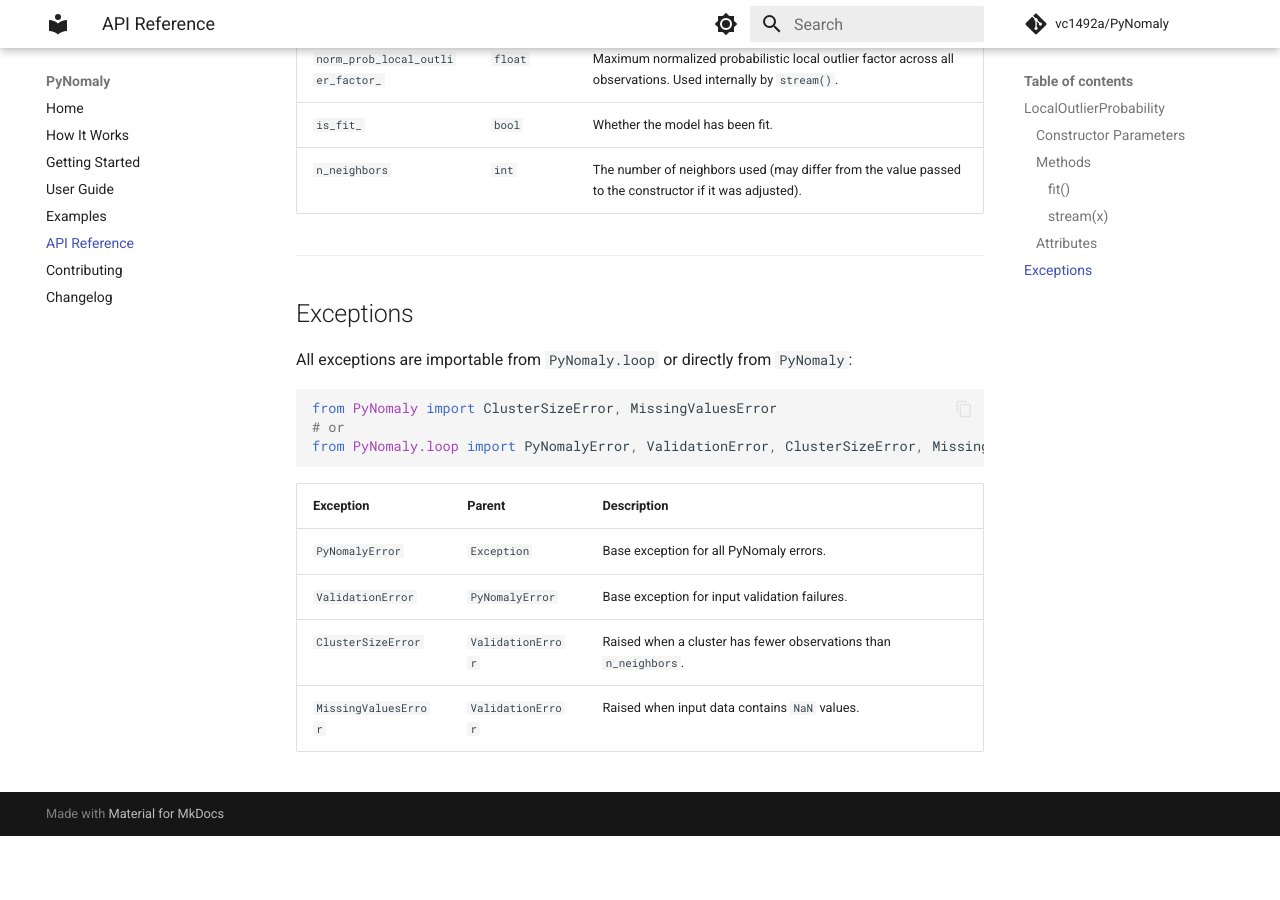
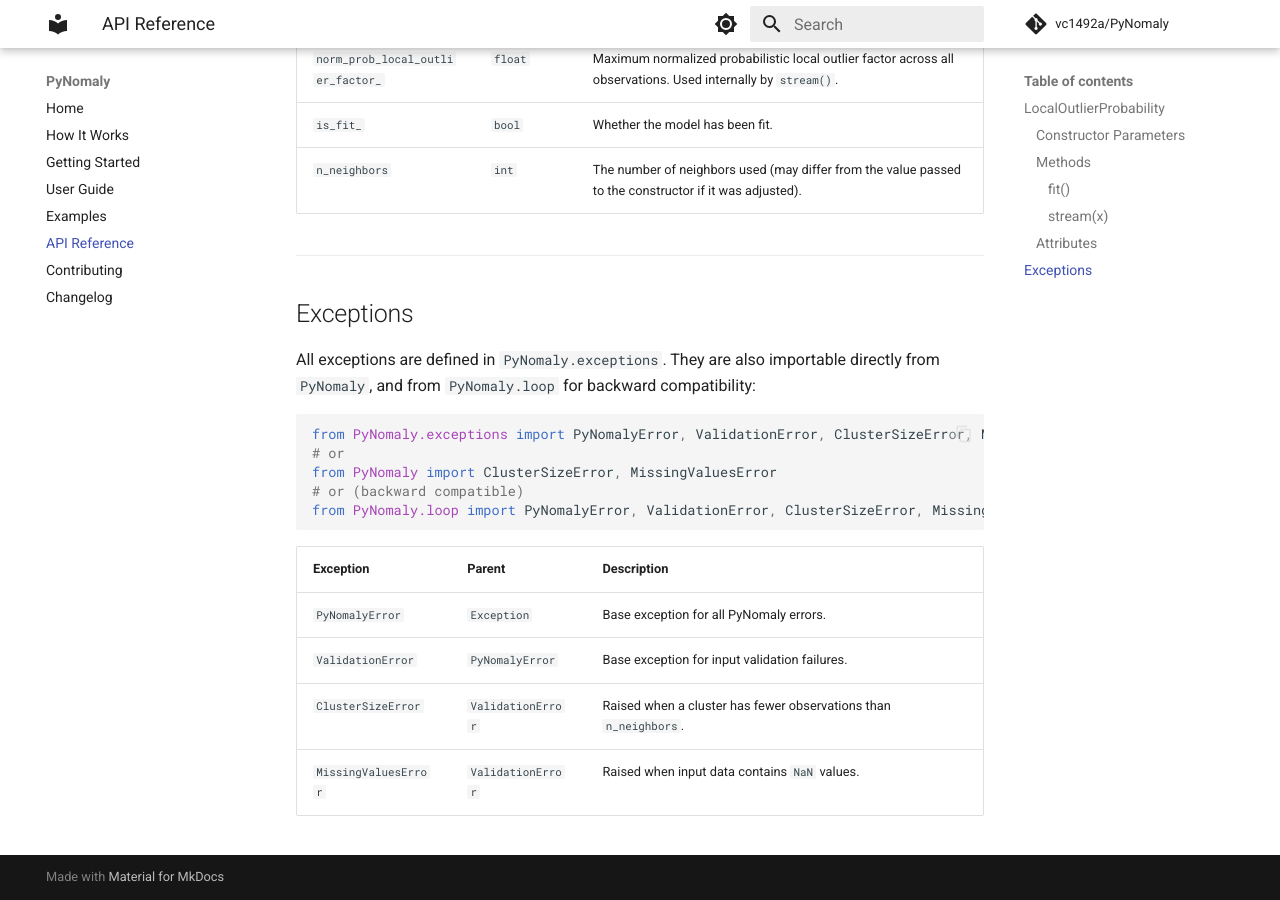
Before and after one commit to vc1492a/PyNomaly, an MkDocs documentation site: the page built from docs/api.md, in a window 1280 px wide and 900 px high, scrolled down 2937 px. Built offline with MkDocs 1.6.1 and Material for MkDocs 9.7.7, drawn with Linux system fonts in a browser that asks for light colours; comment, search, counter and statistics services are not loaded; before the commit the page ends 3773 px from its top, so only the background shows below that.

Commit message:
Re-export exception classes from PyNomaly.loop for backward compatibility.
The exceptions moved to PyNomaly.exceptions in 1.0.0 and were no longer
importable from PyNomaly.loop. Import them back into loop, list them in
loop.__all__, add a test for the import path, and document the new home
in the changelog and API docs.

Co-Authored-By: Claude Fable 5.1 <noreply@anthropic.com>

````diff
--- a/docs/api.md
+++ b/docs/api.md
@@ -94,11 +94,14 @@ Attributes available after calling `fit()`:
 
 ## Exceptions
 
-All exceptions are importable from `PyNomaly.loop` or directly from `PyNomaly`:
+All exceptions are defined in `PyNomaly.exceptions`. They are also importable
+directly from `PyNomaly`, and from `PyNomaly.loop` for backward compatibility:
 
 ```python
+from PyNomaly.exceptions import PyNomalyError, ValidationError, ClusterSizeError, MissingValuesError
+# or
 from PyNomaly import ClusterSizeError, MissingValuesError
-# or
+# or (backward compatible)
 from PyNomaly.loop import PyNomalyError, ValidationError, ClusterSizeError, MissingValuesError
 ```
 
````
Also changed, not shown: changelog.md (+4 -0 lines), docs/changelog.md (+4 -0 lines), 2 other files.
